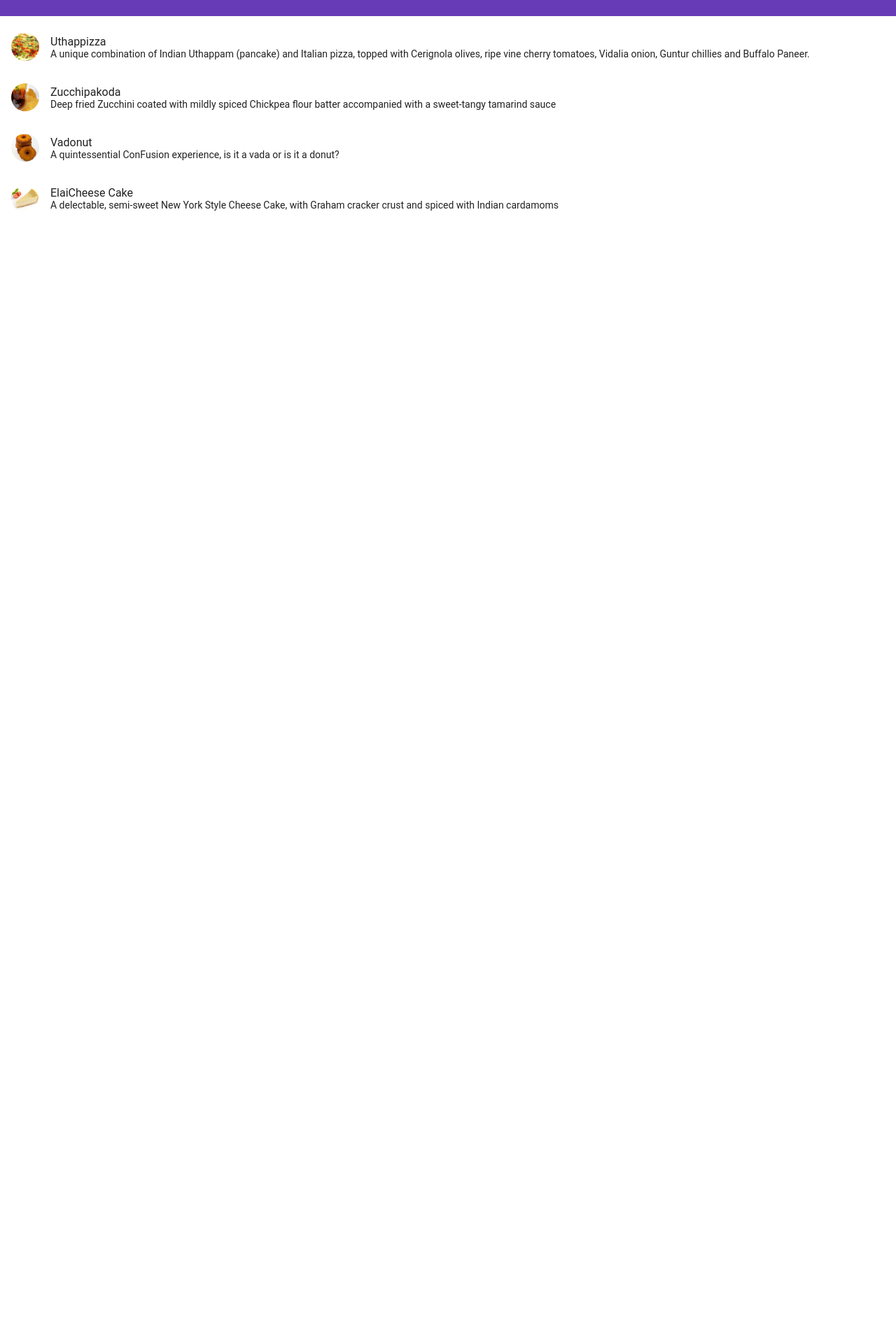
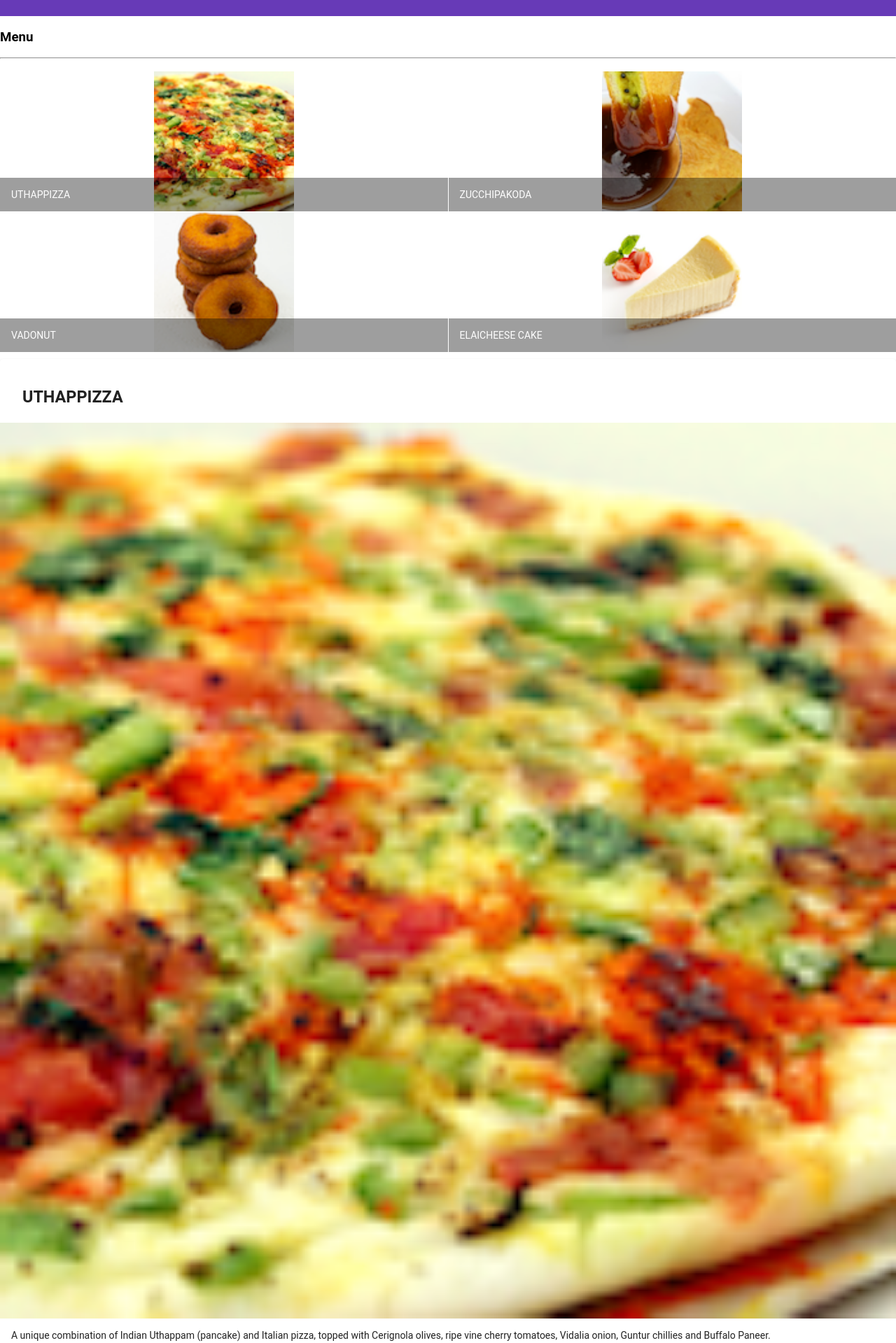
Before and after one commit to rajeshyel/conFusion, an Angular app: page / in a window 1280 px wide. Shown: the part 41-1960 px from the top of the page at 70% size. Before the commit the page ends 800 px from the top, so only its background shows below. Built offline with nearby package versions, Linux system fonts and the light colour scheme.

Commit message:
Components Part2

```diff
--- a/src/app/menu/menu.component.html
+++ b/src/app/menu/menu.component.html
@@ -1,11 +1,40 @@
 <div class="container" fxLayout="column" fxLayoutGap="10px">
-  <mat-list fxFlex>
-    <mat-list-item *ngFor="let dish of dishes">
-      <img matListAvatar src={{dish.image}} alt={{dish.name}}>
-      <h1 matLine>{{dish.name}}</h1>
-      <p matLine>
-        <span>{{dish.description}}</span>
-      </p>
-    </mat-list-item>
-  </mat-list>
+
+  <div fxFlex>
+    <div>
+      <h3>Menu</h3>
+      <hr>
+    </div>
+  </div>
+
+  <div fxFlex>
+    <mat-grid-list cols="2" rowHeight="200px">
+      <mat-grid-tile *ngFor="let dish of dishes">
+        <img height="200px" src={{dish.image}} alt={{dish.name}} />
+        <mat-grid-tile-footer>
+          <h1>{{dish.name|uppercase}}</h1>
+        </mat-grid-tile-footer>
+      </mat-grid-tile>
+    </mat-grid-list>
+  </div>
+
+  <div fxFlex *ngIf="selectedDish">
+    <mat-card>
+      <mat-card-header>
+        <mat-card-title>
+          <h3>{{selectedDish.name | uppercase}}</h3>
+        </mat-card-title>
+      </mat-card-header>
+      <img mat-card-image src={{selectedDish.image}} alt={{selectedDish.name}}>
+      <mat-card-content>
+        <p>{{selectedDish.description}}
+        </p>
+      </mat-card-content>
+      <mat-card-actions>
+        <button mat-button>LIKE</button>
+        <button mat-button>SHARE</button>
+      </mat-card-actions>
+    </mat-card>
+  </div>
+
 </div>
--- a/src/app/menu/menu.component.ts
+++ b/src/app/menu/menu.component.ts
@@ -1,13 +1,7 @@
 import { Component, OnInit } from '@angular/core';
 import {Dish} from '../shared/dish'
-@Component({
-  selector: 'app-menu',
-  templateUrl: './menu.component.html',
-  styleUrls: ['./menu.component.scss']
-})
-export class MenuComponent implements OnInit {
 
-  dishes: Dish[] = [
+const DISHES: Dish[]=[
   {
     id: '0',
     name: 'Uthappizza',
@@ -51,6 +45,16 @@
   }
 ];
 
+@Component({
+  selector: 'app-menu',
+  templateUrl: './menu.component.html',
+  styleUrls: ['./menu.component.scss']
+})
+
+export class MenuComponent implements OnInit {
+
+  dishes: Dish[] = DISHES;
+  selectedDish: Dish=DISHES[0];
   constructor() { }
 
   ngOnInit() {
```
Also changed, not shown: src/app/app.module.ts (+8 -1 lines). Lines whose indentation alone changed are shown as unchanged.
